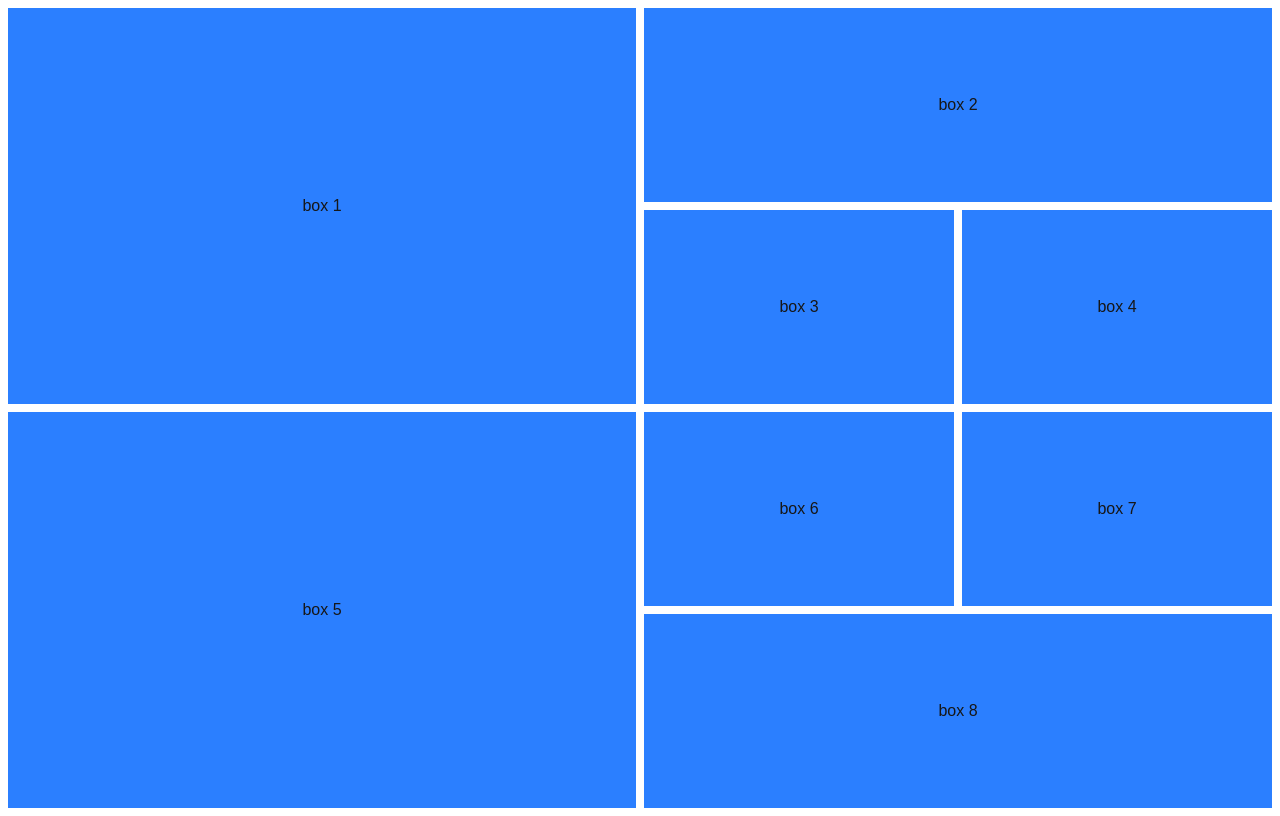
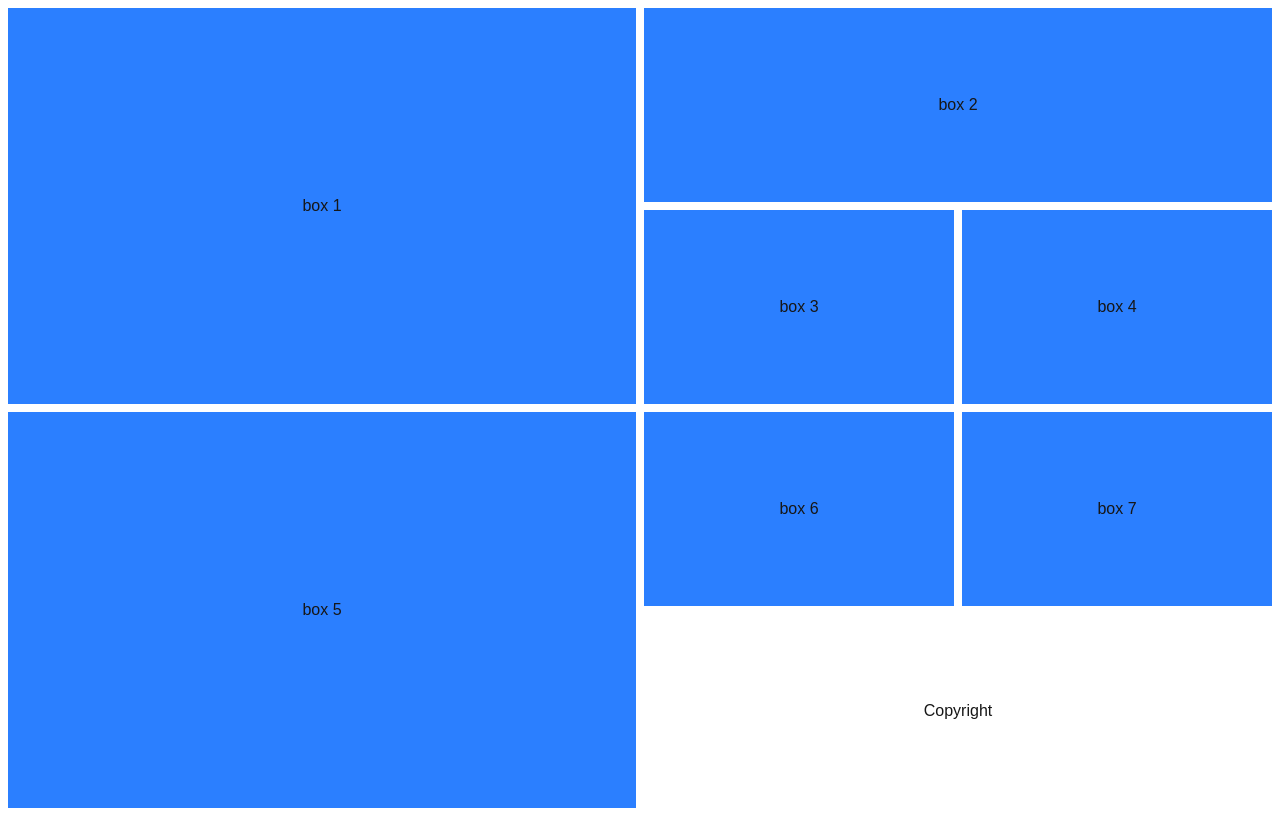
Before and after one commit to lauraophelie/laura-s-portfolio, a Next.js app: page / in a window 1280 px wide. Built offline with nearby package versions, Linux system fonts and the light colour scheme.

Commit message:
init component

```diff
--- a/app/components/misc/Copyright.tsx
+++ b/app/components/misc/Copyright.tsx
@@ -1,5 +1,9 @@
+import "./style.scss";
+
 export default function Copyright() {
     return (
-        <div></div>
+        <div className="col-span-2 flex items-center justify-center copyright">
+            Copyright
+        </div>
     )
 }
--- a/app/page.tsx
+++ b/app/page.tsx
@@ -1,66 +1,9 @@
+import Copyright from "./components/misc/Copyright";
 import "./styles/pages/home.scss";
 
 export default function Home() {
   return (
-    // <div className="flex flex-col flex-1 items-center justify-center  font-sans"></div>
     <div className="flex flex-col flex-1 items-center justify-center py-2 px-2">
-      {/* <main className="flex flex-1 w-full max-w-3xl flex-col items-center justify-between py-32 px-16 bg-white dark:bg-black sm:items-start">
-        <Image
-          className="dark:invert"
-          src="/next.svg"
-          alt="Next.js logo"
-          width={100}
-          height={20}
-          priority
-        />
-        <div className="flex flex-col items-center gap-6 text-center sm:items-start sm:text-left">
-          <h1 className="max-w-xs text-3xl font-semibold leading-10 tracking-tight text-black dark:text-zinc-50">
-            To get started, edit the page.tsx file.
-          </h1>
-          <p className="max-w-md text-lg leading-8 text-zinc-600 dark:text-zinc-400">
-            Looking for a starting point or more instructions? Head over to{" "}
-            <a
-              href="https://vercel.com/templates?framework=next.js&utm_source=create-next-app&utm_medium=appdir-template-tw&utm_campaign=create-next-app"
-              className="font-medium text-zinc-950 dark:text-zinc-50"
-            >
-              Templates
-            </a>{" "}
-            or the{" "}
-            <a
-              href="https://nextjs.org/learn?utm_source=create-next-app&utm_medium=appdir-template-tw&utm_campaign=create-next-app"
-              className="font-medium text-zinc-950 dark:text-zinc-50"
-            >
-              Learning
-            </a>{" "}
-            center.
-          </p>
-        </div>
-        <div className="flex flex-col gap-4 text-base font-medium sm:flex-row">
-          <a
-            className="flex h-12 w-full items-center justify-center gap-2 rounded-full bg-foreground px-5 text-background transition-colors hover:bg-[#383838] dark:hover:bg-[#ccc] md:w-[158px]"
-            href="https://vercel.com/new?utm_source=create-next-app&utm_medium=appdir-template-tw&utm_campaign=create-next-app"
-            target="_blank"
-            rel="noopener noreferrer"
-          >
-            <Image
-              className="dark:invert"
-              src="/vercel.svg"
-              alt="Vercel logomark"
-              width={16}
-              height={16}
-            />
-            Deploy Now
-          </a>
-          <a
-            className="flex h-12 w-full items-center justify-center rounded-full border border-solid border-black/[.08] px-5 transition-colors hover:border-transparent hover:bg-black/[.04] dark:border-white/[.145] dark:hover:bg-[#1a1a1a] md:w-[158px]"
-            href="https://nextjs.org/docs?utm_source=create-next-app&utm_medium=appdir-template-tw&utm_campaign=create-next-app"
-            target="_blank"
-            rel="noopener noreferrer"
-          >
-            Documentation
-          </a>
-        </div>
-      </main> */}
       <main className="grid grid-cols-4 gap-2 w-full h-screen">
         <div className="bg-blue-500 col-span-2 row-span-2 text-center flex items-center justify-center">box 1</div>
         <div className="bg-blue-500 col-span-2 text-center flex items-center justify-center">box 2</div>
@@ -69,7 +12,7 @@ export default function Home() {
         <div className="bg-blue-500 col-span-2 row-span-2 flex items-center justify-center">box 5</div>
         <div className="bg-blue-500 flex items-center justify-center">box 6</div>
         <div className="bg-blue-500 flex items-center justify-center">box 7</div>
-        <div className="bg-blue-500 col-span-2 flex items-center justify-center">box 8</div>
+        <Copyright />
       </main>
     </div>
   );
```
Also changed, not shown: app/components/misc/style.scss (added).
